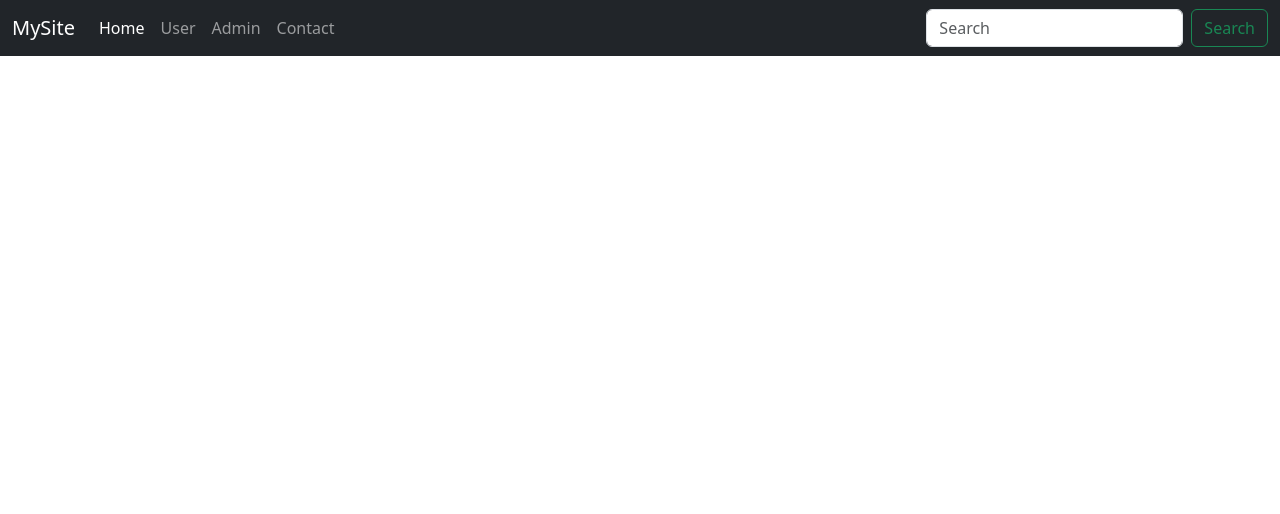
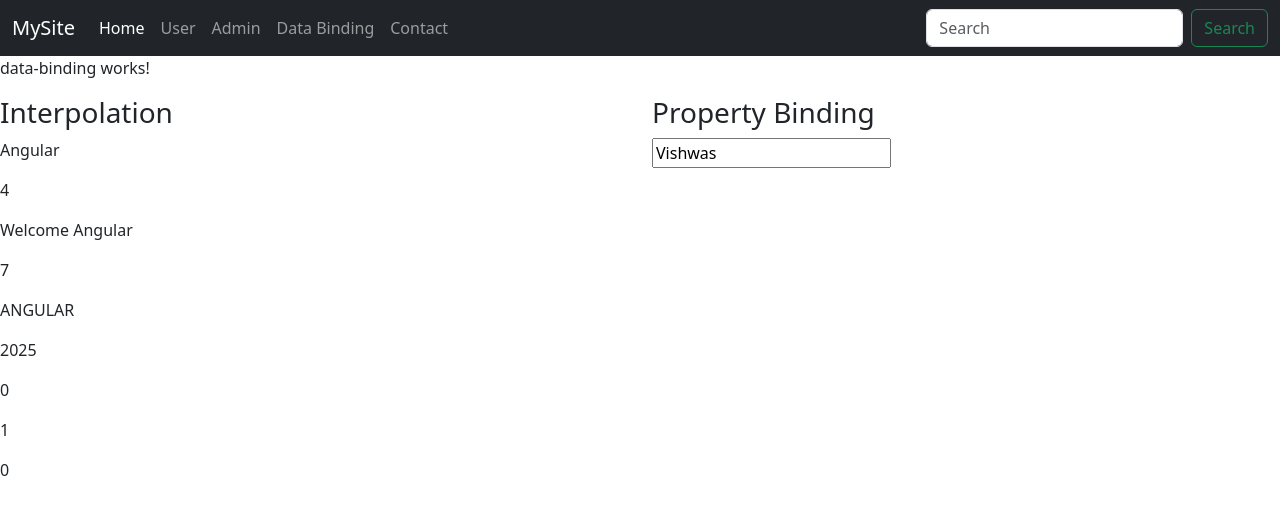
Before and after one commit to bhupeshlahare07/AngularDemo, an Angular app: page /data-binding in a window 1280 px wide. Before the commit this address led to /. Shown: the top 514 px of the page. Built offline with nearby package versions, Linux system fonts and the light colour scheme.

Commit message:
interpolation data binding

```diff
--- a/src/app/app.component.html
+++ b/src/app/app.component.html
@@ -16,6 +16,9 @@
           <a class="nav-link" href="#" [routerLink]="['/admin']" routerLinkActive="router-link-active" >Admin</a>
         </li>
         <li class="nav-item">
+          <a class="nav-link" href="#" [routerLink]="['/data-binding']" routerLinkActive="router-link-active" >Data Binding</a>
+        </li>
+        <li class="nav-item">
           <a class="nav-link" href="#">Contact</a>
         </li>
       </ul>
--- a/src/app/app.routes.ts
+++ b/src/app/app.routes.ts
@@ -1,6 +1,7 @@
 import { Routes } from '@angular/router';
 import { AdminComponent } from './components/admin/admin.component';
 import { UserComponent } from './components/user/user.component';
+import { DataBindingComponent } from './components/data-binding/data-binding.component';
 
 export const routes: Routes = [
     {
@@ -10,5 +11,9 @@ export const routes: Routes = [
     {
         path: 'user',
         component: UserComponent
+    },
+    {
+        path: 'data-binding',
+        component: DataBindingComponent
     }
 ];
--- /dev/null
+++ b/src/app/components/data-binding/data-binding.component.html
@@ -0,0 +1,21 @@
+<p>data-binding works!</p>
+
+<div class="row">
+  <div class="col-md-6">
+    <h3>Interpolation</h3>
+    <p>{{name}}</p>
+    <p>{{2+2}}</p>
+    <p>{{"Welcome " + name}}</p>
+    <p>{{name.length}}</p>
+    <p>{{name.toUpperCase()}}</p>
+    <p>{{currentYear}}</p>
+    <p>{{currentMonth}}</p>
+    <p>{{currentMonth + 1}}</p>
+    <p>{{currentDay}}</p>
+    <!-- <p>{{greetUser()}}</p> -->
+  </div>
+  <div class="col-md-6">
+    <h3>Property Binding</h3>
+    <input [id]="myId" type="text" value="Vishwas">
+  </div>
+</div>
--- /dev/null
+++ b/src/app/components/data-binding/data-binding.component.ts
@@ -0,0 +1,15 @@
+import { Component } from '@angular/core';
+
+@Component({
+  selector: 'app-data-binding',
+  standalone: true,
+  imports: [],
+  templateUrl: './data-binding.component.html',
+  styleUrl: './data-binding.component.css'
+})
+export class DataBindingComponent {
+  name : string = 'Angular';
+  currentYear : number = new Date().getFullYear();
+  currentMonth : number = new Date().getMonth();
+  currentDay : number = new Date().getDay();
+}
```
Also changed, not shown: src/app/components/data-binding/data-binding.component.css (added), 1 other file (tests, documents, lock files or other folders).
